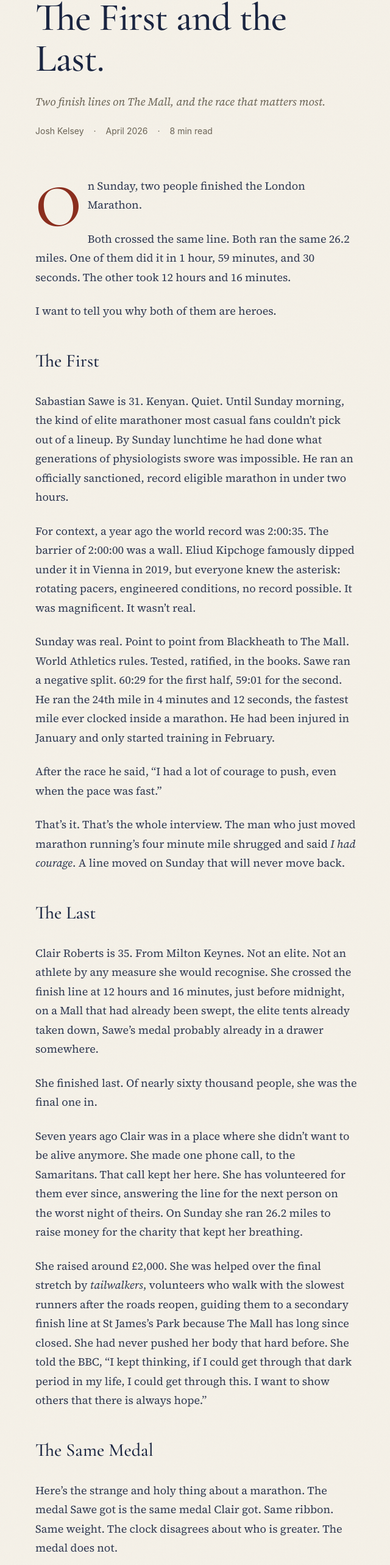
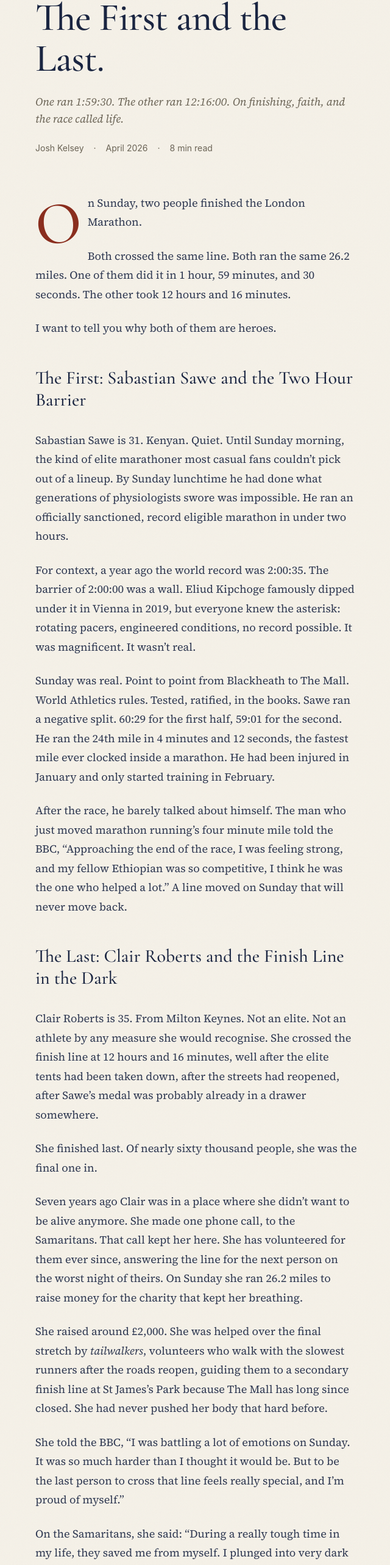
Before and after one commit to joshuajames81/joshkelsey, a Next.js app: page /writing/the-first-and-the-last in a window 1280 px wide. Shown: the part 229-2795 px from the top of the page at 61% size, without its empty margins (318-958 px from the left). Built offline with nearby package versions, Linux system fonts and the light colour scheme.

Commit message:
Update: The First and the Last (verified quotes, no dashes)

```diff
--- a/src/app/writing/the-first-and-the-last/page.tsx
+++ b/src/app/writing/the-first-and-the-last/page.tsx
@@ -5,14 +5,15 @@ import Footer from "@/components/Footer";
 export const metadata: Metadata = {
   title: "The First and the Last",
   description:
-    "Pastor Josh Kelsey on Sabastian Sawe's sub-two-hour London Marathon and Clair Roberts who finished last, and what both of them teach us about running the race called life.",
+    "Pastor Josh Kelsey on Sabastian Sawe's sub two hour London Marathon and Clair Roberts who finished last, and what both of them teach us about running the race called life.",
   alternates: { canonical: "https://joshkelsey.org/writing/the-first-and-the-last" },
   openGraph: {
     title: "The First and the Last | Josh Kelsey",
     description:
-      "Two finish lines on The Mall, and the race that matters most.",
+      "One ran 1:59:30. The other ran 12:16:00. On finishing, faith, and the race called life.",
     type: "article",
     publishedTime: "2026-04-29",
+    modifiedTime: "2026-05-01",
     authors: ["Josh Kelsey"],
   },
 };
@@ -24,7 +25,7 @@ const articleSchema = {
   author: { "@type": "Person", name: "Josh Kelsey", url: "https://joshkelsey.org" },
   publisher: { "@type": "Person", name: "Josh Kelsey" },
   datePublished: "2026-04-29",
-  dateModified: "2026-04-29",
+  dateModified: "2026-05-01",
   mainEntityOfPage: "https://joshkelsey.org/writing/the-first-and-the-last",
 };
 
@@ -41,7 +42,7 @@ export default function Post() {
               The First and the Last.
             </h1>
             <p className="font-serif italic text-lg text-muted mb-6">
-              Two finish lines on The Mall, and the race that matters most.
+              One ran 1:59:30. The other ran 12:16:00. On finishing, faith, and the race called life.
             </p>
             <div className="flex items-center gap-4 text-sm font-sans text-muted">
               <span>Josh Kelsey</span>
@@ -62,12 +63,10 @@ export default function Post() {
               1 hour, 59 minutes, and 30 seconds. The other took 12 hours and 16 minutes.
             </p>
 
-            <p>
-              I want to tell you why both of them are heroes.
-            </p>
+            <p>I want to tell you why both of them are heroes.</p>
 
             <h2 className="font-display text-2xl md:text-3xl font-medium text-ink pt-6 pb-2">
-              The First
+              The First: Sabastian Sawe and the Two Hour Barrier
             </h2>
 
             <p>
@@ -93,25 +92,22 @@ export default function Post() {
             </p>
 
             <p>
-              After the race he said, &ldquo;I had a lot of courage to push, even when the pace
-              was fast.&rdquo;
-            </p>
-
-            <p>
-              That&rsquo;s it. That&rsquo;s the whole interview. The man who just moved marathon
-              running&rsquo;s four minute mile shrugged and said <em>I had courage</em>. A line
-              moved on Sunday that will never move back.
+              After the race, he barely talked about himself. The man who just moved marathon
+              running&rsquo;s four minute mile told the BBC, &ldquo;Approaching the end of the
+              race, I was feeling strong, and my fellow Ethiopian was so competitive, I think he
+              was the one who helped a lot.&rdquo; A line moved on Sunday that will never move
+              back.
             </p>
 
             <h2 className="font-display text-2xl md:text-3xl font-medium text-ink pt-6 pb-2">
-              The Last
+              The Last: Clair Roberts and the Finish Line in the Dark
             </h2>
 
             <p>
               Clair Roberts is 35. From Milton Keynes. Not an elite. Not an athlete by any measure
-              she would recognise. She crossed the finish line at 12 hours and 16 minutes, just
-              before midnight, on a Mall that had already been swept, the elite tents already taken
-              down, Sawe&rsquo;s medal probably already in a drawer somewhere.
+              she would recognise. She crossed the finish line at 12 hours and 16 minutes, well
+              after the elite tents had been taken down, after the streets had reopened, after
+              Sawe&rsquo;s medal was probably already in a drawer somewhere.
             </p>
 
             <p>
@@ -129,11 +125,20 @@ export default function Post() {
             <p>
               She raised around &pound;2,000. She was helped over the final stretch by{" "}
               <em>tailwalkers</em>, volunteers who walk with the slowest runners after the roads
-              reopen, guiding them to a secondary finish line at St James&rsquo;s Park because
-              The Mall has long since closed. She had never pushed her body that hard before. She
-              told the BBC, &ldquo;I kept thinking, if I could get through that dark period in my
-              life, I could get through this. I want to show others that there is always
-              hope.&rdquo;
+              reopen, guiding them to a secondary finish line at St James&rsquo;s Park because The
+              Mall has long since closed. She had never pushed her body that hard before.
+            </p>
+
+            <p>
+              She told the BBC, &ldquo;I was battling a lot of emotions on Sunday. It was so much
+              harder than I thought it would be. But to be the last person to cross that line
+              feels really special, and I&rsquo;m proud of myself.&rdquo;
+            </p>
+
+            <p>
+              On the Samaritans, she said: &ldquo;During a really tough time in my life, they
+              saved me from myself. I plunged into very dark times, but it is amazing what one
+              phone call can do.&rdquo;
             </p>
 
             <h2 className="font-display text-2xl md:text-3xl font-medium text-ink pt-6 pb-2">
@@ -146,6 +151,12 @@ export default function Post() {
               greater. The medal does not.
             </p>
 
+            <blockquote className="border-l-2 pl-6 italic my-8 text-ink/80">
+              The marathon, as an event, has always quietly insisted on something the world
+              doesn&rsquo;t believe. That finishing is the point. Speed is a category.
+              Perseverance is the discipline.
+            </blockquote>
+
             <p>
               I&rsquo;ve run a few marathons myself. I know what 26.2 miles asks of you. And the
               more I think about Sunday, the more I think the harder question isn&rsquo;t what
@@ -155,12 +166,9 @@ export default function Post() {
             </p>
 
             <p>
-              This isn&rsquo;t false equivalence. Sawe is the greatest marathoner who has ever
-              lived. But the marathon, as an event, has always quietly insisted on something the
-              world doesn&rsquo;t believe. That <em>finishing</em> is the point. Speed is a
-              category. Perseverance is the discipline. And the same finish line waits for the
-              fastest human ever timed and the woman who comes in just before midnight with the
-              streetlights as her crowd.
+              This isn&rsquo;t false equivalence. Sawe is the fastest marathoner who has ever
+              lived. But the same finish line waits for the fastest human ever timed and the woman
+              who comes in last with the streetlights as her crowd.
             </p>
 
             <h2 className="font-display text-2xl md:text-3xl font-medium text-ink pt-6 pb-2">
@@ -179,8 +187,8 @@ export default function Post() {
               Paul, near the end, didn&rsquo;t write <em>I won the race</em>. He wrote,{" "}
               <em>τὸν δρόμον τετέλεκα</em>, <em>ton dromon teteleka</em>,{" "}
               <em>I have finished the race</em> (2 Timothy 4:7). And here is something that has
-              not left me since Easter. The verb Paul uses for <em>finished</em>, <em>teleō</em>,
-              is the same verb Jesus used from the cross. <em>Tetelestai</em>.{" "}
+              not left me since this last Easter. The verb Paul uses for <em>finished</em>,{" "}
+              <em>teleō</em>, is the same verb Jesus used from the cross. <em>Tetelestai</em>.{" "}
               <em>It is finished.</em>
             </p>
 
@@ -207,42 +215,6 @@ export default function Post() {
             </p>
 
             <h2 className="font-display text-2xl md:text-3xl font-medium text-ink pt-6 pb-2">
-              Two Questions
-            </h2>
-
-            <p>One more thought before you go.</p>
-
-            <p>
-              Most of us spend our lives watching the front of the pack. We celebrate the Sawes.
-              We measure ourselves against the people breaking tape and breaking history, and we
-              wonder why we feel behind.
-            </p>
-
-            <p>But the back of the pack is where the gospel actually lives.</p>
-
-            <p>So two questions.</p>
-
-            <p>
-              Who in your world right now could you be a tailwalker for? Not the ones winning. The
-              ones limping. The ones at hour eleven of something hard. The ones who wouldn&rsquo;t
-              finish if someone didn&rsquo;t walk the last few miles beside them. Pick a name.
-              Walk with them.
-            </p>
-
-            <p>
-              And who could you be a Clair to? Clair didn&rsquo;t get to The Mall on her own.
-              Seven years ago, a stranger picked up a phone and gave her another day to live. She
-              is the answer to that phone call. Maybe you are someone&rsquo;s phone call. Maybe
-              you&rsquo;ve already been picked up off the floor of your own life by grace, and
-              someone in your orbit needs you to be the voice on the line.
-            </p>
-
-            <p>
-              The race is not just about finishing your own. It&rsquo;s about who you carry with
-              you.
-            </p>
-
-            <h2 className="font-display text-2xl md:text-3xl font-medium text-ink pt-6 pb-2">
               A Word, If You&rsquo;re Winning
             </h2>
 
@@ -257,17 +229,22 @@ export default function Post() {
 
             <p>
               Here&rsquo;s what struck me about his interview after the most extraordinary
-              marathon performance in human history. He said he didn&rsquo;t realise he&rsquo;d
-              broken the record. He&rsquo;d been so locked in on his friend Yomif Kejelcha, the
-              runner stride for stride beside him, that he never looked at the clock. He
-              wasn&rsquo;t running for history. He was running with someone he loved. The history
+              marathon performance in human history. He talked first about Kejelcha. The man
+              stride for stride beside him. The runner who, in Sawe&rsquo;s words, &ldquo;was the
+              one who helped a lot.&rdquo; He wasn&rsquo;t running for history. He was running
+              with someone competitive enough to keep him at world record pace. The history
               happened on its own.
             </p>
 
             <p>
-              Before the race, he had also voluntarily asked the anti doping authority to test
-              him <em>more</em>, not less, because Kenyan distance running has been dogged by
+              Before the race, he had also voluntarily asked the antidoping authority to test him{" "}
+              <em>more</em>, not less, because Kenyan distance running has been dogged by
               suspicion and he wanted his name above it.
+            </p>
+
+            <p>
+              He told reporters, &ldquo;For the new generation, it shows to run a record is
+              possible. Everything is possible with a matter of time.&rdquo;
             </p>
 
             <p>That is what winning well looks like.</p>
@@ -275,9 +252,9 @@ export default function Post() {
             <p>
               It looks like running for the person next to you, not the cameras above you. It
               looks like inviting accountability you don&rsquo;t owe. It looks like an interview
-              that names courage instead of yourself. It looks like crossing the line and saying,
-              &ldquo;It is a day to remember for me and my family,&rdquo; when half the planet
-              just watched you make history.
+              that names a friend instead of yourself. It looks like crossing the line and saying,
+              &ldquo;It&rsquo;s a day to remember for me,&rdquo; when half the planet just watched
+              you make history.
             </p>
 
             <p>
@@ -288,8 +265,7 @@ export default function Post() {
 
             <p>
               The way to win even further is to win like Sawe. Quietly. Honestly. With your friend
-              in the lane next to you. With your family the first thing on your lips when the tape
-              breaks.
+              in the lane next to you.
             </p>
 
             <h2 className="font-display text-2xl md:text-3xl font-medium text-ink pt-6 pb-2">
@@ -298,20 +274,60 @@ export default function Post() {
 
             <p>
               If you are reading this and you are somewhere around mile 22 of something hard. A
-              marriage. A calling. A grief. A battle for your own life. Let me say what was said
-              of Clair when she came in just before midnight.
+              marriage. A calling. A grief. A battle for your own life. Let me say what Sonya
+              Trivedy of the Samaritans said of Clair when she came in long after the crowds had
+              gone home:
             </p>
 
-            <p>
-              You don&rsquo;t finish last. You just get to celebrate the achievement for longer.
-            </p>
+            <blockquote className="border-l-2 pl-6 italic my-8 text-ink/80">
+              &ldquo;When it comes to something as amazing as completing a marathon, you
+              don&rsquo;t finish last, you just get to celebrate the achievement for longer.&rdquo;
+            </blockquote>
 
             <p>
               The race has already been finished for you. <em>Tetelestai.</em> What&rsquo;s asked
               of you now is not speed. It&rsquo;s the next step.
             </p>
 
+            <h2 className="font-display text-2xl md:text-3xl font-medium text-ink pt-6 pb-2">
+              Two Questions for the Rest of Us
+            </h2>
+
+            <p>
+              Most of us spend our lives watching the front of the pack. We celebrate the Sawes.
+              We measure ourselves against the people breaking tape and breaking history, and we
+              wonder why we feel behind.
+            </p>
+
+            <p>But the back of the pack is where the gospel actually lives.</p>
+
+            <p>So two questions.</p>
+
+            <p>
+              <strong>Who in your world right now could you be a tailwalker for?</strong> Not the
+              ones winning. The ones limping. The ones at hour eleven of something hard. The ones
+              who wouldn&rsquo;t finish if someone didn&rsquo;t walk the last few miles beside
+              them. Pick a name. Walk with them.
+            </p>
+
+            <p>
+              <strong>And who could you be a Clair to?</strong> Clair didn&rsquo;t get to The Mall
+              on her own. Seven years ago, a stranger picked up a phone and gave her another day
+              to live. She is the answer to that phone call. Maybe you are someone&rsquo;s phone
+              call. Maybe you&rsquo;ve already been picked up off the floor of your own life by
+              grace, and someone in your orbit needs you to be the voice on the line.
+            </p>
+
+            <p>
+              The race is not just about finishing your own. It&rsquo;s about who you carry with
+              you.
+            </p>
+
             <p>Run on.</p>
+
+            <p className="italic text-muted pt-6">
+              If this landed, the kindest thing you can do is forward it to one person at mile 22.
+            </p>
           </div>
         </article>
       </main>
```
